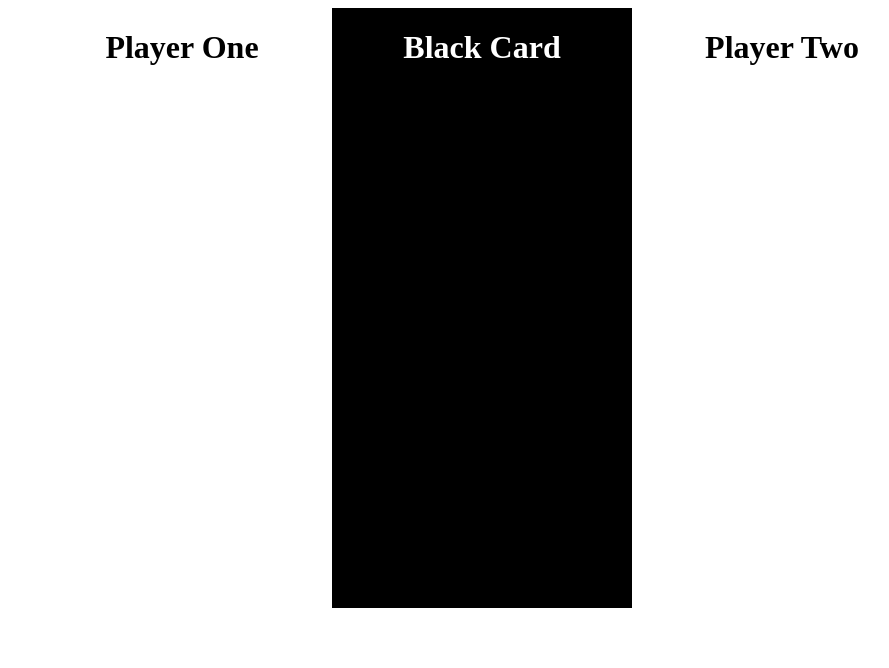
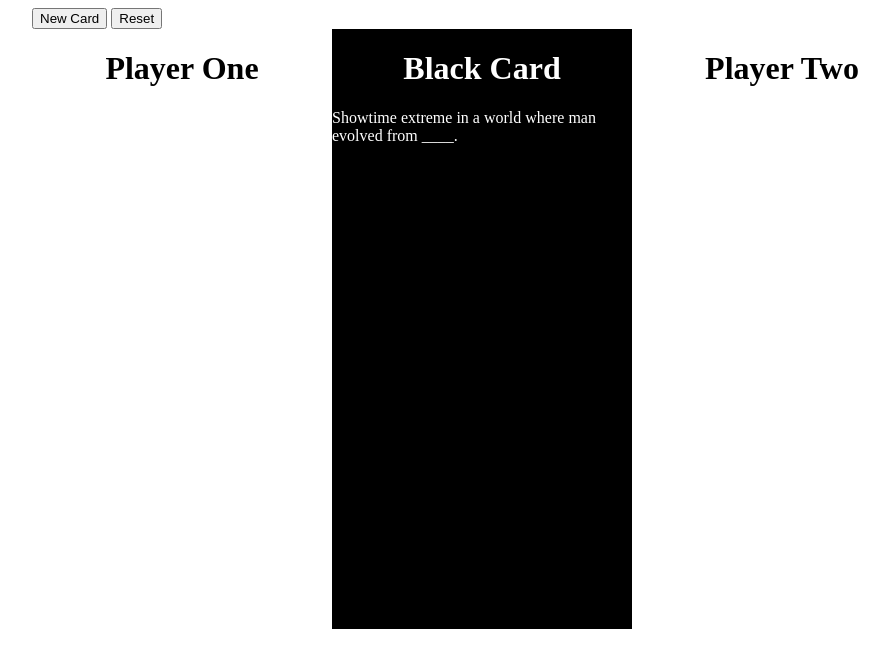
Before and after one commit to jrrouse88/project_one, a plain HTML site: page index.html in a window 1280 px wide. Shown: the whole page, without its empty margins (133-1022 px from the left). Drawn offline with Linux system fonts and the light colour scheme.

Commit message:
input prompt into the DOM

```diff
--- a/css/styles.css
+++ b/css/styles.css
@@ -2,6 +2,16 @@
     max-width: 950px;
     max-height: 600px;
     margin: 0 auto;
+}
+
+#button {
+    display: flex;
+    flex-direction: row;
+    justify-content: space-between;
+    width: 950px;
+}
+
+#board-container {
     display: flex;
     flex-direction: row;
 }
@@ -27,6 +37,6 @@ h1 {
     text-align: center;
 }
 
-.hidden-cards {
+/* .hidden-cards {
     display: none;
-}
+} */
--- a/index.html
+++ b/index.html
@@ -14,6 +14,11 @@
 </head>
 <body>
     <main id='container'>
+        <div id='buttons'>
+            <button>New Card</button>
+            <button>Reset</button>
+        </div>
+        <div id='board-container'>
             <div id='left'>
                 <h1>Player One</h1>
                 <section class='hidden-cards'></section>
@@ -26,6 +31,7 @@
                 <h1>Player Two</h1>
                 <section class='hidden-cards'></section>
             </div>
+        </div>
     </main>
     <script src="js/main.js"></script>
 </body>
--- a/js/main.js
+++ b/js/main.js
@@ -18,8 +18,8 @@ var blackCards = [
     "You " + answer + " Morty. Not very charismatic.",
     "Look at that thing. It defies all logic. What is that thing?",
     "How did Frank Policky die?",
-    "I had to do it Morty. I made a " + answer + ".",
-    "What do you think of this flying vehicle Morty? I made it out of " + answer + "."
+    "What do you think of this flying vehicle Morty? I made it out of " + answer + ".",
+    "I had to do it Morty. I made a " + answer + "."
 ]
 var answer = [
     "Nutrino bomb.",
@@ -62,9 +62,14 @@ function shuffle(array) {
         j = Math.floor(Math.random() * (i + 1))
         temp = array[i]
         array[i] = array[j]
-        array[j] = temp
+        temp = array[j]
         return temp
     }
 }
+//get random prompt from blackCards array and input into the DOM
+var prompt = shuffle(blackCards)
+document.querySelector('.prompt').innerText = prompt
 
-//shuffle black cards and return the value to the page
+//shuffle white cards and distribute 5 to each player
+
+//
```
Lines whose indentation alone changed are shown as unchanged.
